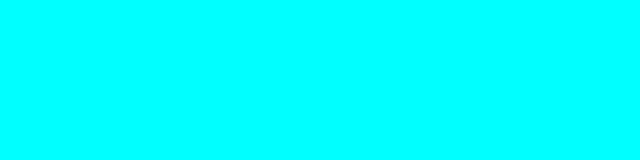
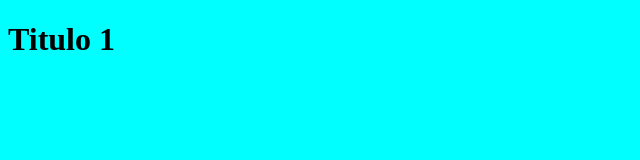
Before and after one commit to McKingxD/Ejercicio-con-GIT-, a plain HTML site: page index.html in a window 1280 px wide. Shown: the whole page, without its empty margins (0-640 px from the left). Drawn offline with Linux system fonts and the light colour scheme.

Commit message:
agregamos un parrafo

```diff
--- a/index.html
+++ b/index.html
@@ -8,6 +8,7 @@
     <link rel="stylesheet" href="estilos.css">
 </head>
 <body>
-    <h1></h1>
+    <h1>Titulo 1</h1>
+    <p></p>
 </body>
 </html>
```
